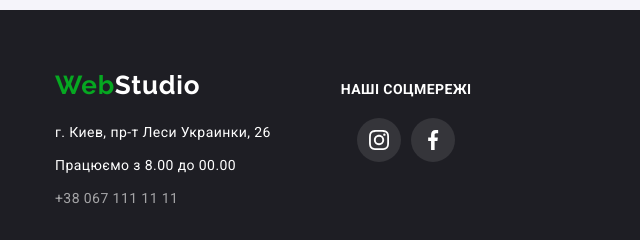
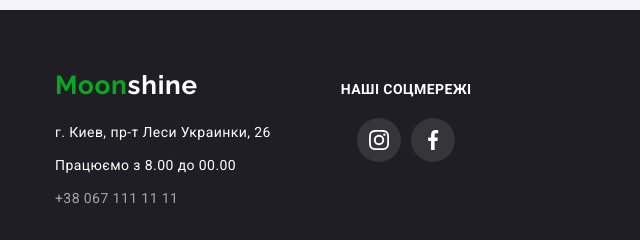
Before and after one commit to Marharyta-Andreeva/moonshine, a plain HTML site: page index.html in a window 1280 px wide. Shown: the part 1851-2091 px from the top of the page, 0-640 px from the left. Drawn offline with nearby package versions, Linux system fonts and the light colour scheme.

Commit message:
add fixes

```diff
--- a/index.html
+++ b/index.html
@@ -107,7 +107,7 @@
     <footer class="footer">
         <div class="container">
             <div class="footer-contacts">
-                <a href="" class="logo link"><span class="accent">Web</span>Studio</a>
+                <a href="" class="logo link"><span class="accent">Moon</span>shine</a>
                 <address>
                     <ul class="footer-list list">
                         <li class="footer-item"><a href="https://goo.gl/maps/D3uRbkzvZpGUqhTm6" class="footer-address link"
```
Also changed, not shown: portfolio.html (+1 -1 lines).
